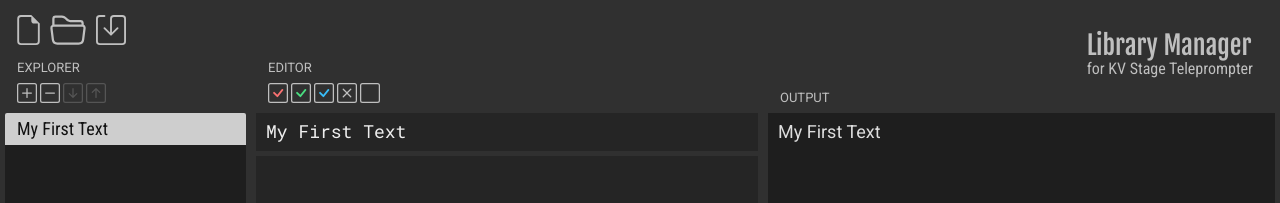
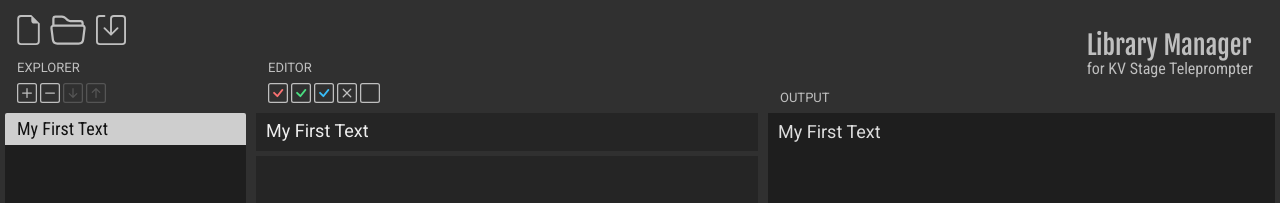
Before and after one commit to 30isnottoolate/teleprompter-library-manager, a React app: page / in a window 1280 px wide. Shown: the top 203 px of the page. Built offline with nearby package versions, Linux system fonts and the light colour scheme.

Commit message:
Change editor font-family

```diff
--- a/src/components/App.css
+++ b/src/components/App.css
@@ -193,7 +193,7 @@ option {
 #editor > input {
     background-color: #252525;
     color: #eeeeee;
-    font-family: "Roboto Mono", monospace;
+    font-family: "Roboto", Helvetica;
     font-size: 18px;
     width: calc(100% - 10px);
     height: 38px;
@@ -202,7 +202,7 @@ option {
     user-select: auto;
 }
 
-textarea {
+/* textarea {
     background-color: #252525;
     color: #eeeeee;
     font-family: "Roboto Mono", monospace;
@@ -215,12 +215,12 @@ textarea {
     white-space: pre;
     overflow-y: scroll;
     user-select: auto;
-}
+} */
 
 #editor-box {
     background-color: #252525;
     color: #eeeeee;
-    font-family: "Roboto Mono", monospace;
+    font-family: "Roboto", Helvetica;
     font-size: 18px;
     line-height: 1.2;
     width: calc(100% - 10px);
```
